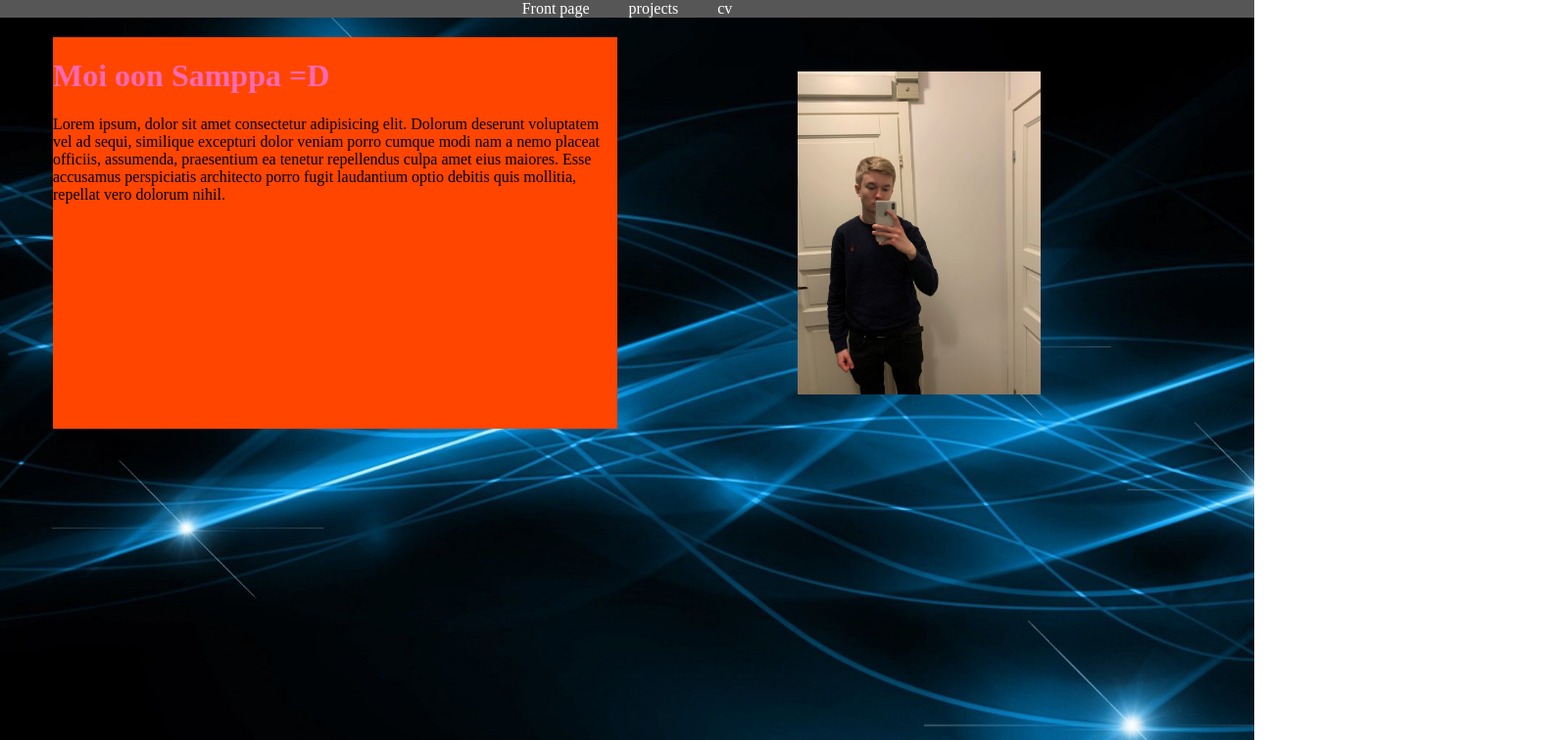
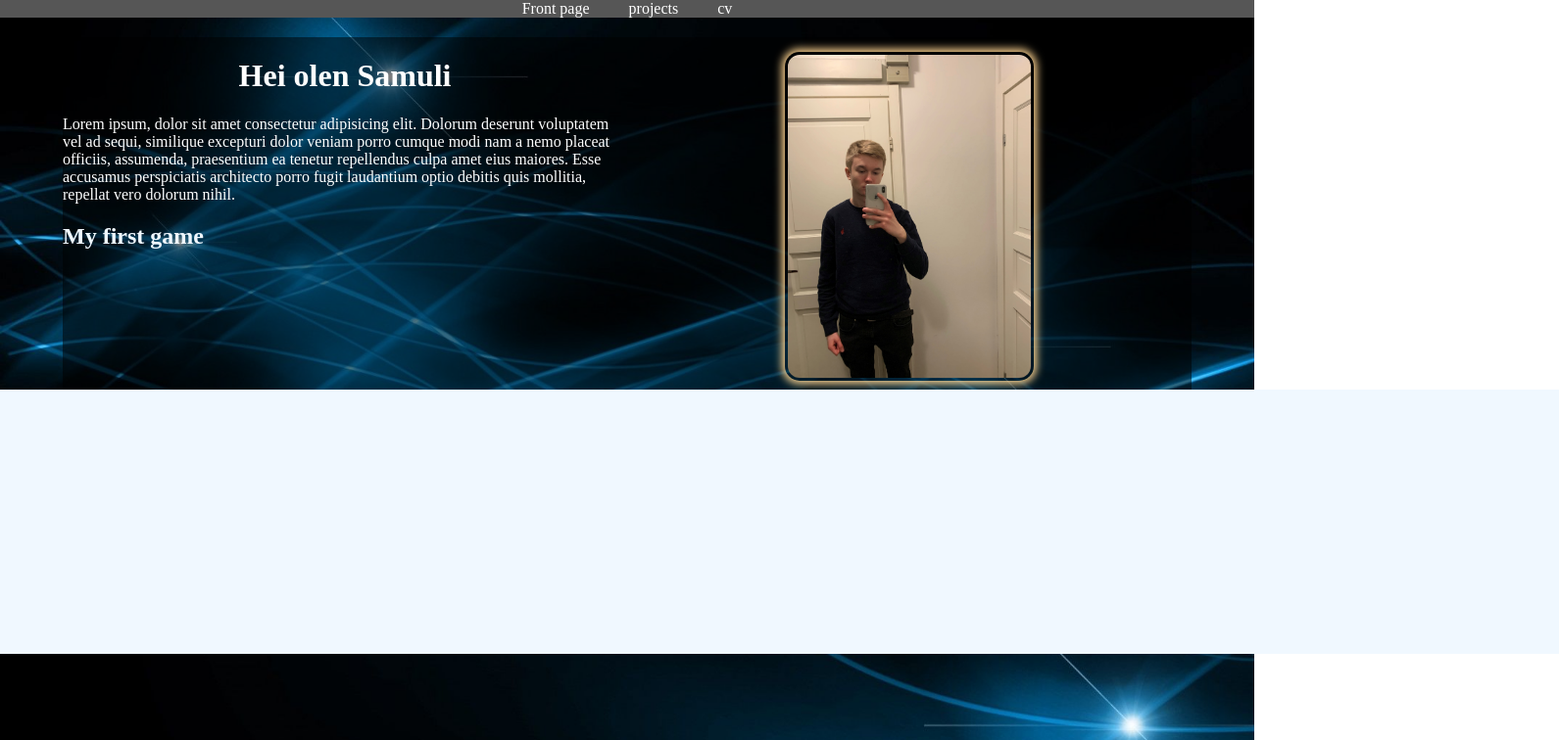
Before and after one commit to samuli404/Portfolio, a React (Create React App) app: page / in a window 1280 px wide. Shown: the top 756 px of the page at 98% size, 1591 px wide, since content can reach past the window. Built offline with nearby package versions, Linux system fonts and the light colour scheme.

Commit message:
Tiistain portfoliota eteenpain

```diff
--- a/src/components/pages/main2/main.module.scss
+++ b/src/components/pages/main2/main.module.scss
@@ -8,41 +8,71 @@
     background-image: url('../../media2/royalty-free-background-image-14.jpg');
     background-size: cover;
 
+    .contentTop {
+        background-color: aliceblue;
+        width: 1902px;
+        height: 750px;
+
+        display: flex;
+        justify-content: center;
+        margin-bottom: 150px;
+
+        .containerPictures {
+            border-radius: 15px 50px;
+            background: #73AD21;
+            padding: 20px;
+            width: 200px;
+            height: 150px;
+        }
+    }
+
     .contentRow {
-        margin: 20px;
-        height: 400px;
+        margin-top: 20px;
+        height: 1000px;
         display: flex;
         flex-direction: row;
 
         .contentLeft {
-            background: orangered;
+            background: rgba(0, 0, 0, 0.5);
             width: 45vw;
             height: 100%;
-            margin: 0 10px;
+
 
             h1 {
-                color: hotpink;
+                color: rgb(255, 255, 255);
+                text-align: center;
+
             }
 
             p {
-
+                color: rgb(255, 255, 255);
+            }
+            h2 {
+                color:aliceblue
             }
         }
 
         .contentRight {
-            // background-color: orange;
+            background-color: rgba(0, 0, 0, 0.5);
             width: 45vw;
             height: 100%;
-            margin: 0 10px;
+
 
             display: flex;
             justify-content: center;
-            align-items: center;
+
 
             img {
                 height: 330px;
+                margin-top: 15px;
+                box-shadow: 0px 0px 9px 3px #ffd591;
+                border-radius: 15px;
+                padding: 3px;
             }
         }
+
+
+
 
         @media screen and (max-width: 850px ) {
             flex-direction: column-reverse;
--- a/src/components/pages/main2/main.tsx
+++ b/src/components/pages/main2/main.tsx
@@ -10,13 +10,18 @@ const Main: React.FC<MainProps> = () => {
     <div className={styles.container}>
       <div className={styles.contentRow}>
         <div className={styles.contentLeft}>
-            <h1>Moi oon Samppa =D</h1>
+            <h1>Hei olen Samuli</h1>
             <p>Lorem ipsum, dolor sit amet consectetur adipisicing elit. Dolorum deserunt voluptatem vel ad sequi, similique excepturi dolor veniam porro cumque modi nam a nemo placeat officiis, assumenda, praesentium ea tenetur repellendus culpa amet eius maiores. Esse accusamus perspiciatis architecto porro fugit laudantium optio debitis quis mollitia, repellat vero dolorum nihil.</p>
+            <h2>My first game</h2>
         </div>
         <div className={styles.contentRight}>
             <img src={kuva} alt="Kuva on rikki D:" />
         </div>
       </div>
+      <div className={styles.contentTop}>
+
+        </div>
+
 
 
     </div>
```
